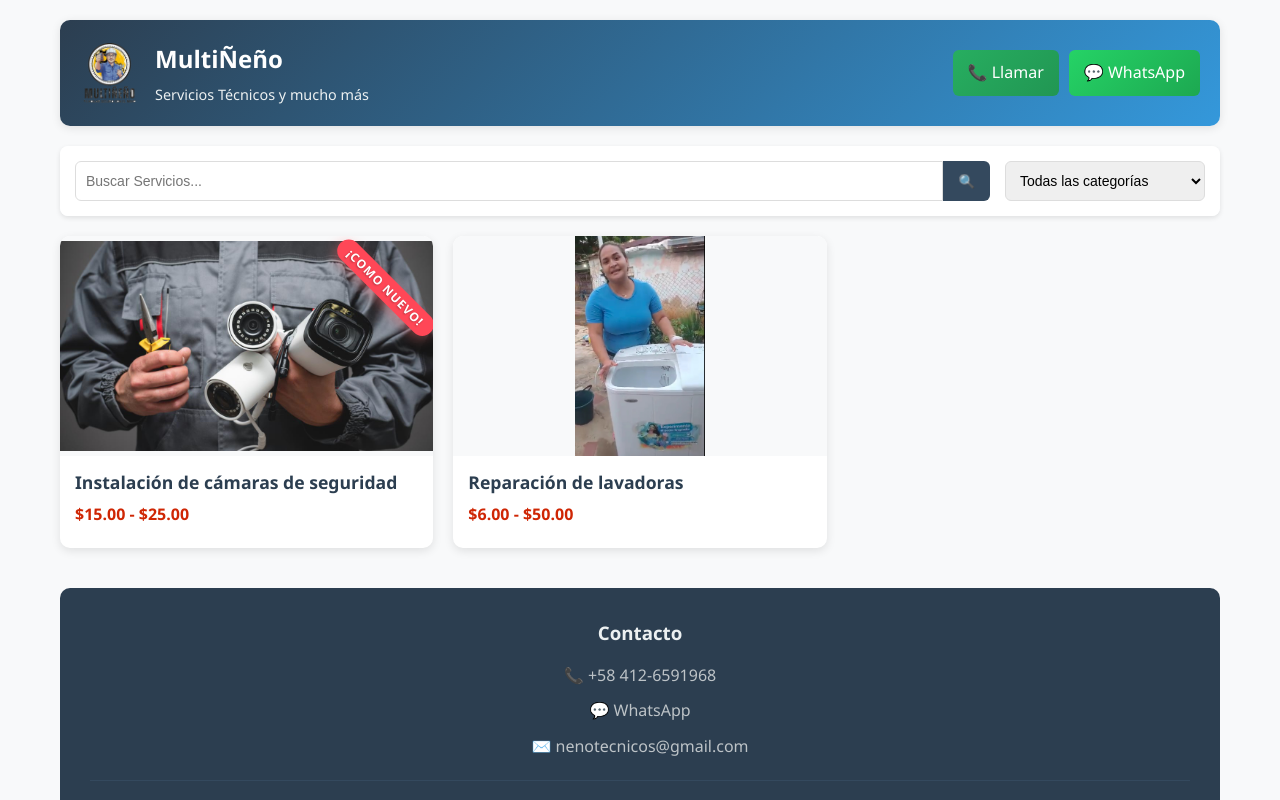
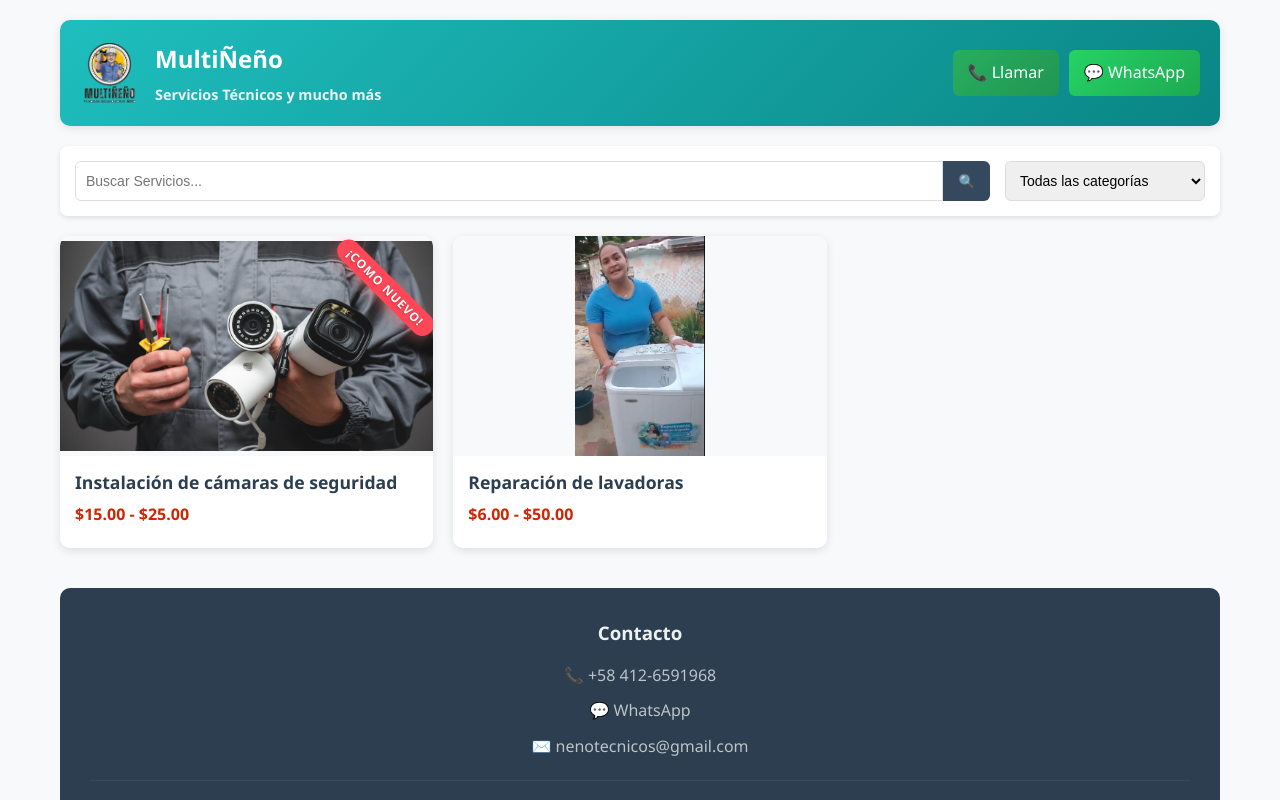
Before and after one commit to intelligere360/cpmultineno, a plain HTML site: page index.html in a window 1280 px wide. Drawn offline with nearby package versions, Linux system fonts and the light colour scheme.

Commit message:
mejoras visuales del banner

```diff
--- a/css/style.css
+++ b/css/style.css
@@ -1214,7 +1214,7 @@ input, textarea {
         position: sticky;
         top: 0;
         z-index: 1000;
-        background: linear-gradient(135deg, #2c3e50 0%, #2980b9 100%) !important;
+        background: linear-gradient(135deg, #1fbebe 0%, #0a8585 100%) !important;
         margin: -10px -10px 15px -10px;
         border-radius: 0 0 15px 15px;
         padding: 20px;
@@ -1564,7 +1564,7 @@ input, textarea {
     margin-bottom: 20px;
     flex-wrap: wrap;
     gap: 15px;
-    background: linear-gradient(135deg, #2c3e50 0%, #3498db 100%) !important;
+    background: linear-gradient(135deg, #1fbebe 0%, #0a8585 100%) !important;
     color: white !important;
     padding: 20px;
     border-radius: 10px;
--- a/index.html
+++ b/index.html
@@ -50,7 +50,7 @@
                     <img src="./images/icon-512.png" alt="Logo MultiÑeño" class="logo">
                     <div class="company-info">
                         <h1>MultiÑeño</h1>
-                        <p>Servicios Técnicos y mucho más</p>
+                        <p><strong>Servicios Técnicos y mucho más</strong></p>
                     </div>
                     <!-- ✅ NUEVA IMAGEN AGREGADA -->
                     <!--img src="./images/icon-512-2.png" alt="Logo adicional MultiÑeño" class="logo-secondary"-->
```
